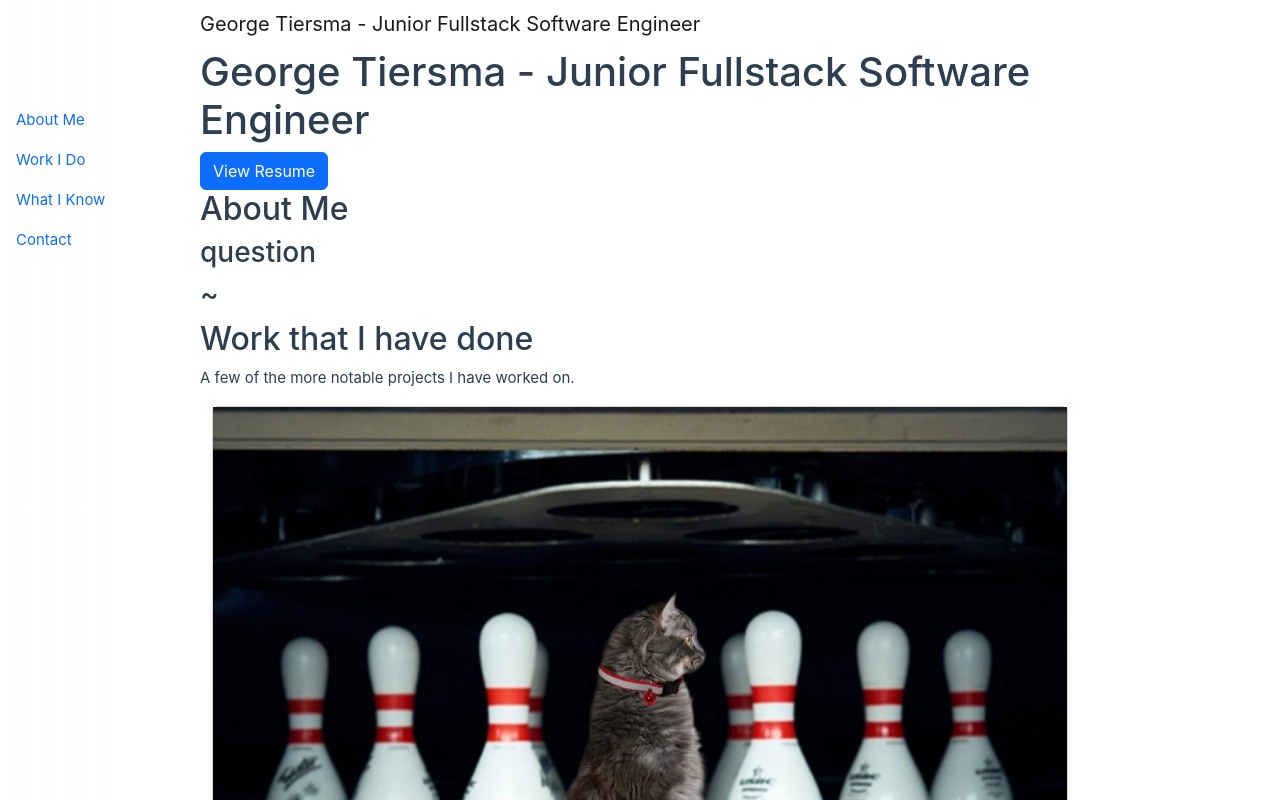
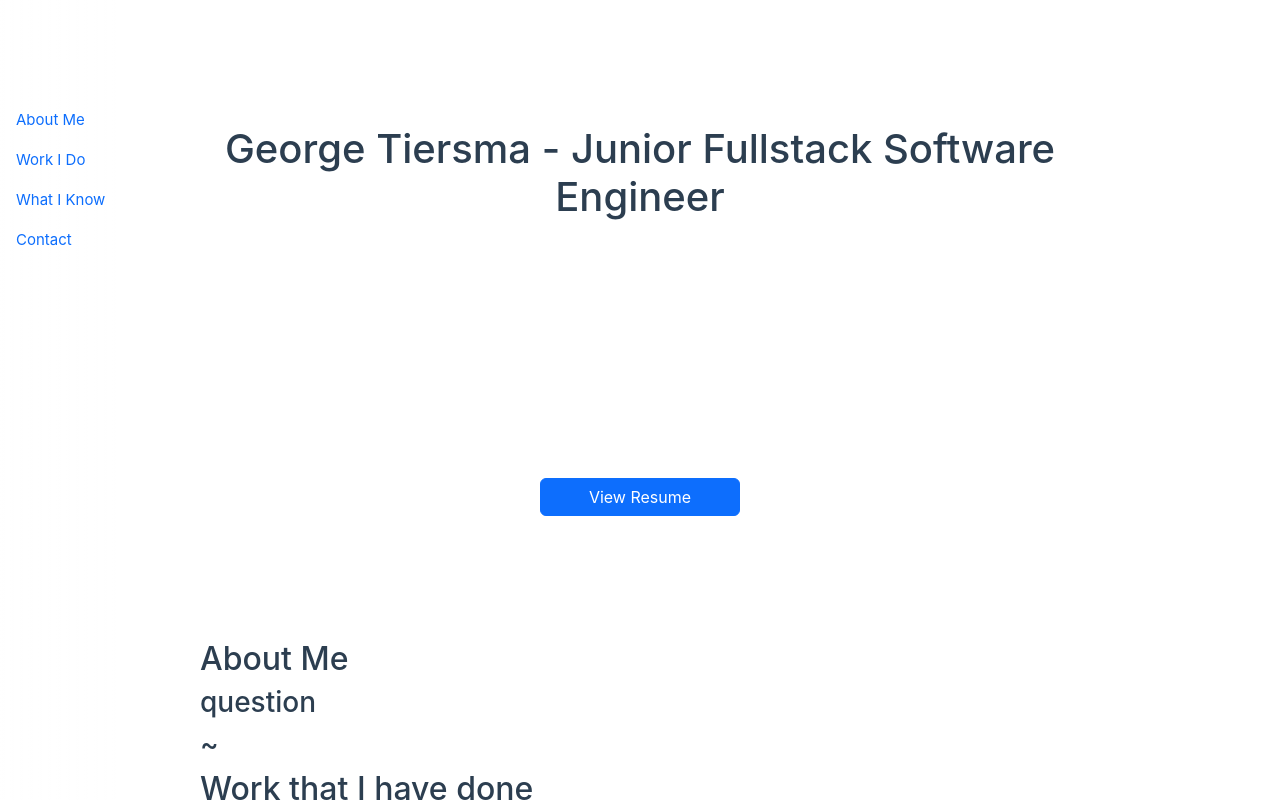
Before and after one commit to gtiersma/gtiersma.github.io, a Vue app: page / in a window 1280 px wide. Shown: the top 800 px of the page. Built offline with nearby package versions, Linux system fonts and the light colour scheme.

Commit message:
Styled the title area
Except color

- Added gsap to use for animations

- Moved the title bar into the title area component to be able to easier access the elements for gsap

- Positioned all elements

- Made the title bar show/hide itself when the title is visible/hidden

```diff
--- a/package.json
+++ b/package.json
@@ -18,6 +18,7 @@
     "@fortawesome/vue-fontawesome": "^3.0.2",
     "bootstrap": "^5.2.3",
     "git": "^0.1.5",
+    "gsap": "^3.11.4",
     "vue": "^3.2.45",
     "vue-hcaptcha": "^0.1.1",
     "vue-scenejs": "^2.0.0-beta.4"
--- a/src/App.vue
+++ b/src/App.vue
@@ -13,12 +13,6 @@
       <a class="nav-link" href="#">Contact</a>
     </li>
   </ul>
-
-  <div class="navbar navbar-expand-sm">
-    <div class="navbar-header">
-      <a class="navbar-brand" href="#">George Tiersma - Junior Fullstack Software Engineer</a>
-    </div>
-  </div>
 
   <title-area/>
   <faq-area/>
@@ -40,7 +34,7 @@ import ContactArea from './components/ContactArea.vue'
     position: fixed;
     left: 0;
     padding-top: 100px;
-    height: 100vh;
+    height: 100%;
     background-image: linear-gradient(90deg, #fff, transparent);
     z-index: 10;
   }
--- a/src/components/TitleArea.vue
+++ b/src/components/TitleArea.vue
@@ -1,15 +1,62 @@
 <template>
-  <h1>George Tiersma - Junior Fullstack Software Engineer</h1>
+  <div id="title-bar" class="navbar navbar-expand-sm">
+    <div class="navbar-header">
+      <a class="navbar-brand" href="#">George Tiersma - Junior Fullstack Software Engineer</a>
+    </div>
+  </div>
 
-  <button class="btn btn-primary">View Resume</button>
+  <div id="title-area">
+    <h1 id="title">George Tiersma - Junior Fullstack Software Engineer</h1>
+
+    <button class="btn btn-primary">View Resume</button>
+  </div>
 </template>
 
 <script lang="ts">
 import { defineComponent } from 'vue';
+import gsap from 'gsap';
+import ScrollTrigger from "gsap/ScrollTrigger";
 
-export default defineComponent({})
+export default defineComponent({
+  mounted() {
+    gsap.registerPlugin(ScrollTrigger)
+
+    gsap.to(
+      "#title-bar",
+      {
+        scrollTrigger: {
+          trigger: "#title",
+          start: "bottom top",
+          toggleActions: "play none none reverse"
+        },
+        y: 100
+      }
+    )
+  }
+})
 </script>
 
 <style scoped>
+button {
+  width: 200px;
+  margin: 0 auto;
+}
 
+#title-bar {
+  position: fixed;
+  left: 0;
+  top: -100px;
+  width: 100%;
+  background-color: #fff;
+  justify-content: center;
+  z-index: 20;
+}
+
+#title-area {
+  height: 80vh;
+  display: flex;
+  flex-direction: column;
+  justify-content: space-around;
+  text-align: center;
+}
 </style>
--- a/src/main.ts
+++ b/src/main.ts
@@ -5,11 +5,6 @@ import "bootstrap/dist/css/bootstrap.min.css"
 import "bootstrap"
 
 import './assets/main.css'
-
-import VueFaq from './components/VueFaq.vue'
-import VueProject from './components/VueProject.vue'
-import VueSkills from './components/VueSkills.vue'
-
 
 import { library } from '@fortawesome/fontawesome-svg-core'
 import { FontAwesomeIcon } from '@fortawesome/vue-fontawesome'
@@ -19,9 +14,13 @@ import { faGithub, faLinkedinIn } from '@fortawesome/free-brands-svg-icons'
 
 library.add(faPhone, faEnvelope, faGithub, faLinkedinIn)
 
+import VueFaq from './components/VueFaq.vue'
+import VueProject from './components/VueProject.vue'
+import VueSkills from './components/VueSkills.vue'
+
 createApp(App)
+  .component("FaIcon", FontAwesomeIcon)
   .component("VueFaq", VueFaq)
   .component("VueProject", VueProject)
   .component("VueSkills", VueSkills)
-  .component("FaIcon", FontAwesomeIcon)
   .mount('#app')
```
Also changed, not shown: 1 other file (tests, documents, lock files or other folders).
